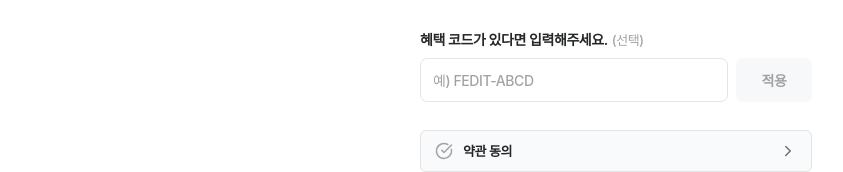
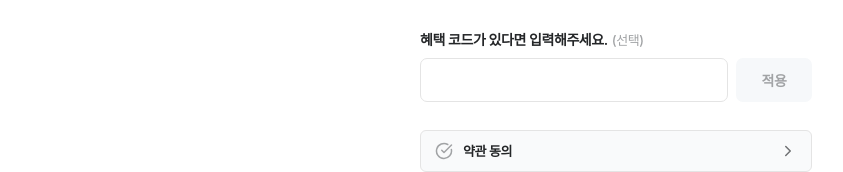
Before and after one commit to yelynnn/Fedit, a React (Vite) app: page /signup/personal/next in a window 1280 px wide. Shown: the part 530-702 px from the top of the page, without its empty margins (24-867 px from the left). Built offline with nearby package versions, Linux system fonts and the light colour scheme; no server answers; a web font is replaced by a local one.

Commit message:
chore: 혜택 코드 입력란 placeholder 제거
Co-Authored-By: Claude Opus 5.5 <noreply@anthropic.com>
Claude-Session: https://claude.ai/code/session_01XVR8x5qYQBXRMeB6rGSvXt

```diff
--- a/src/pages/Auth/NextSignupPage.tsx
+++ b/src/pages/Auth/NextSignupPage.tsx
@@ -377,7 +377,6 @@ const PromoCodeField = ({ value, onChange, onApply, status }: PromoCodeFieldProp
               onApply();
             }
           }}
-          placeholder="예) FEDIT-ABCD"
           autoCapitalize="characters"
           autoComplete="off"
           spellCheck={false}
```
